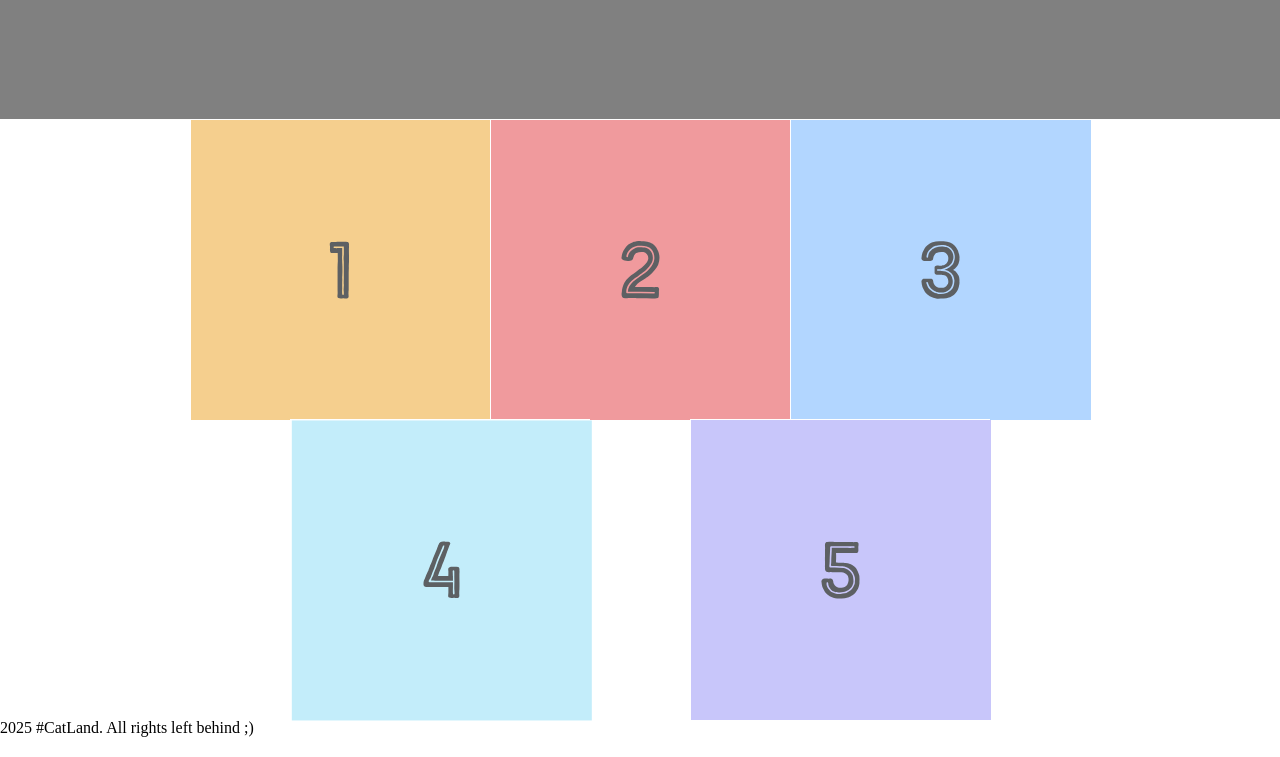
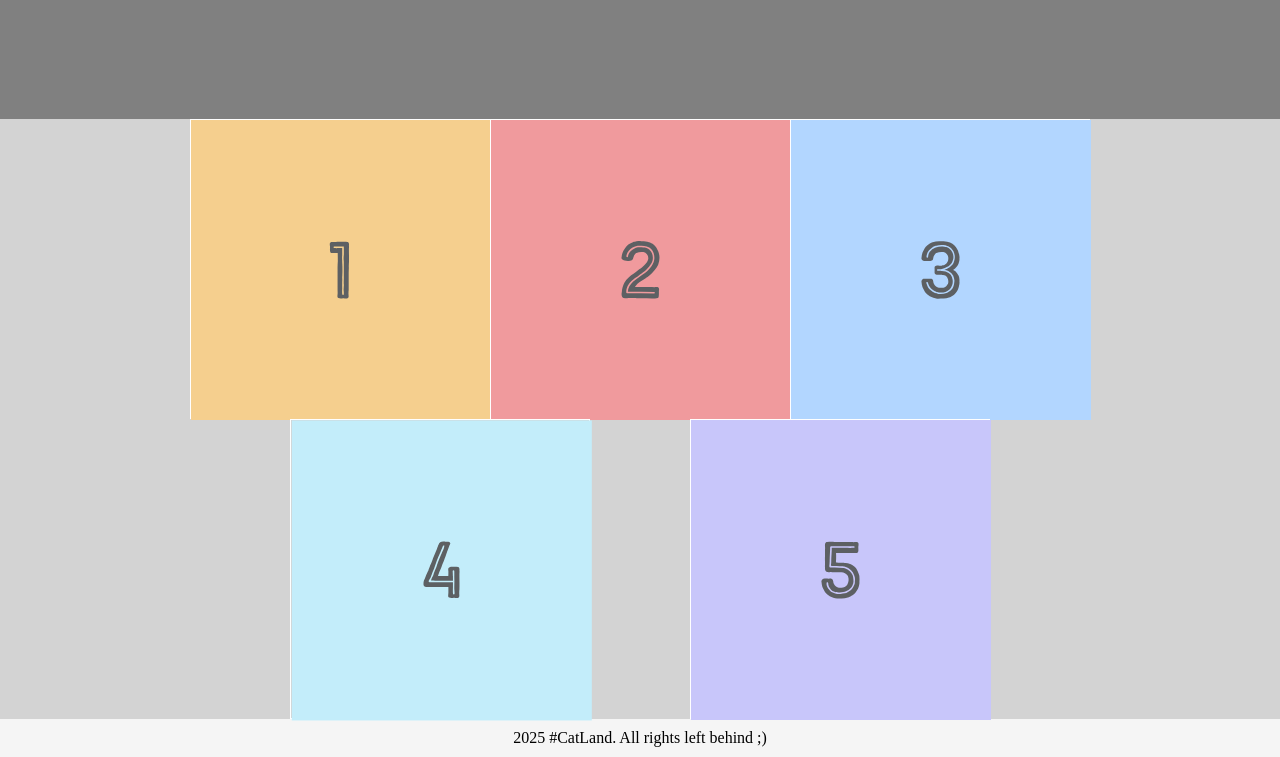
Before and after one commit to Enirudo/catland, a plain HTML site: page index.html in a window 1280 px wide. Shown: the part 259-1016 px from the top of the page. Drawn offline with Linux system fonts and the light colour scheme.

Commit message:
Add footer styles for layout and alignment

```diff
--- a/css/styles.css
+++ b/css/styles.css
@@ -35,6 +35,7 @@
 .photo-grid-container {
   display: flex;
   justify-content: center;
+  background-color: lightgray;
 }
 
 .photo-grid {
@@ -52,3 +53,11 @@
   width: 300px;
   height: 300px;
 }
+
+.footer {
+  display: flex;
+  justify-content: center;
+  align-items: center;
+  background-color: whitesmoke;  /* Blue */
+  padding: 10px 0;
+}
```
